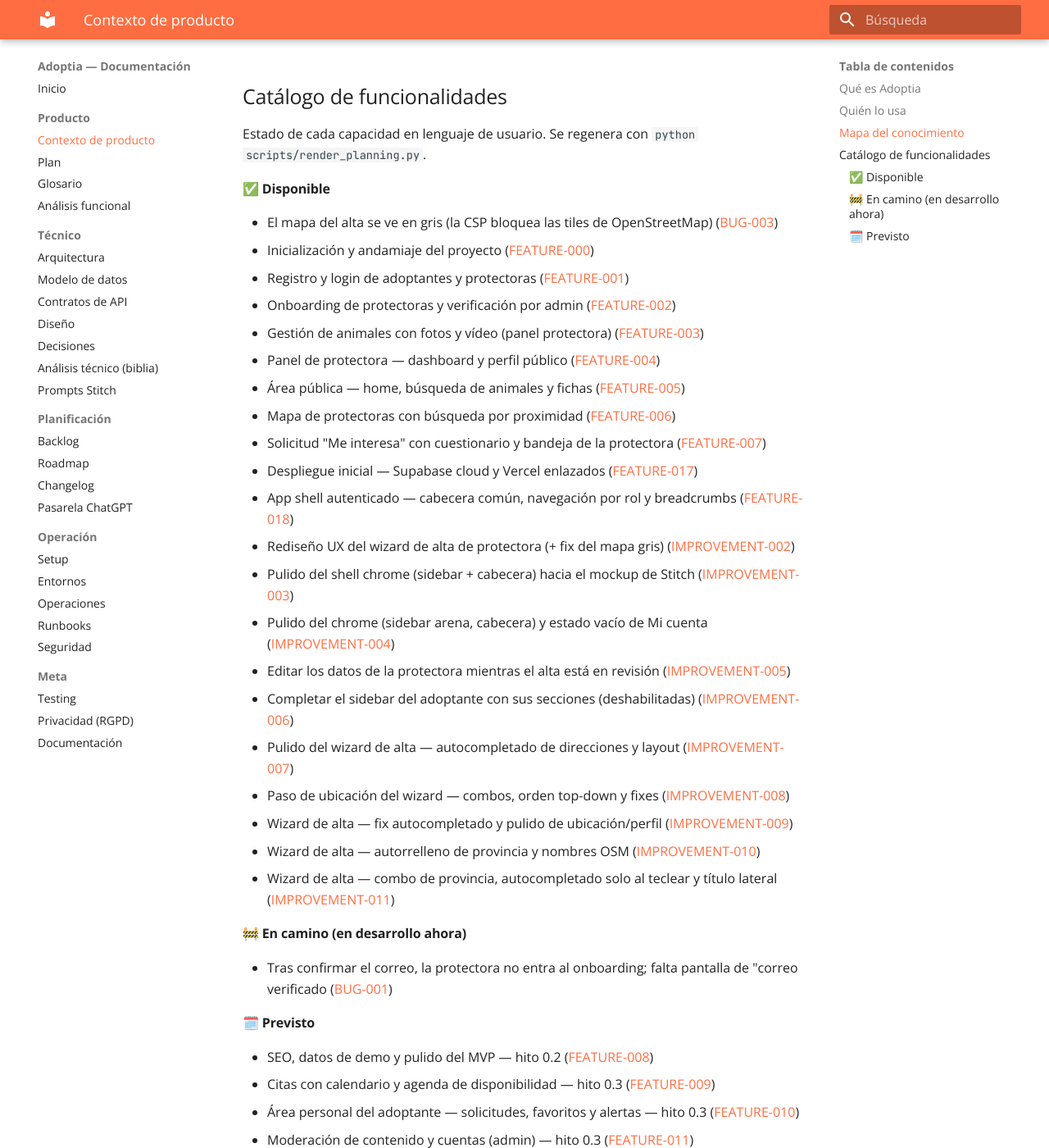
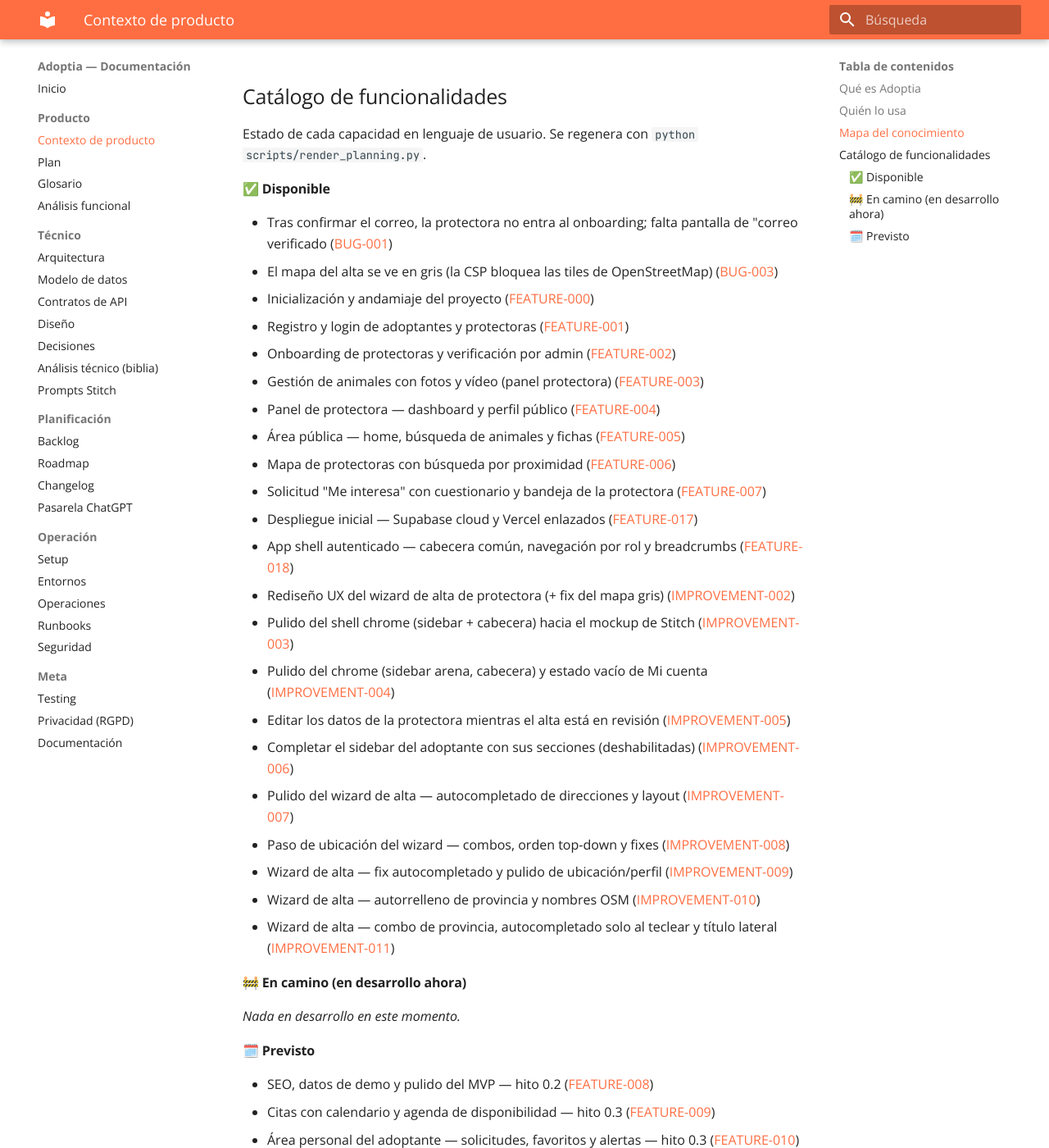
Before and after one commit to GorkaAnasinf/Adoptia, an MkDocs documentation site: the page built from docs/product/PRODUCT_CONTEXT.md, in a window 1280 px wide and 1400 px high, scrolled down 1416 px. Shown: the whole window at 82% size. Built offline with MkDocs 1.6.1 and Material for MkDocs 9.7.7, drawn with Linux system fonts in a browser that asks for light colours.

Commit message:
docs(product): render de catalogo tras cierre de BUG-001
Co-Authored-By: Claude Fable 5 <noreply@anthropic.com>

```diff
--- a/docs/product/PRODUCT_CONTEXT.md
+++ b/docs/product/PRODUCT_CONTEXT.md
@@ -63,7 +64,7 @@ Estado de cada capacidad en lenguaje de usuario. Se regenera con `python scripts
 
 #### 🚧 En camino (en desarrollo ahora)
 
-- Tras confirmar el correo, la protectora no entra al onboarding; falta pantalla de "correo verificado ([BUG-001](../planning/items/BUG-001.md))
+_Nada en desarrollo en este momento._
 
 #### 🗓️ Previsto
 
```
Also changed, not shown: other parts of docs/product/PRODUCT_CONTEXT.md (+1 -0 lines).
